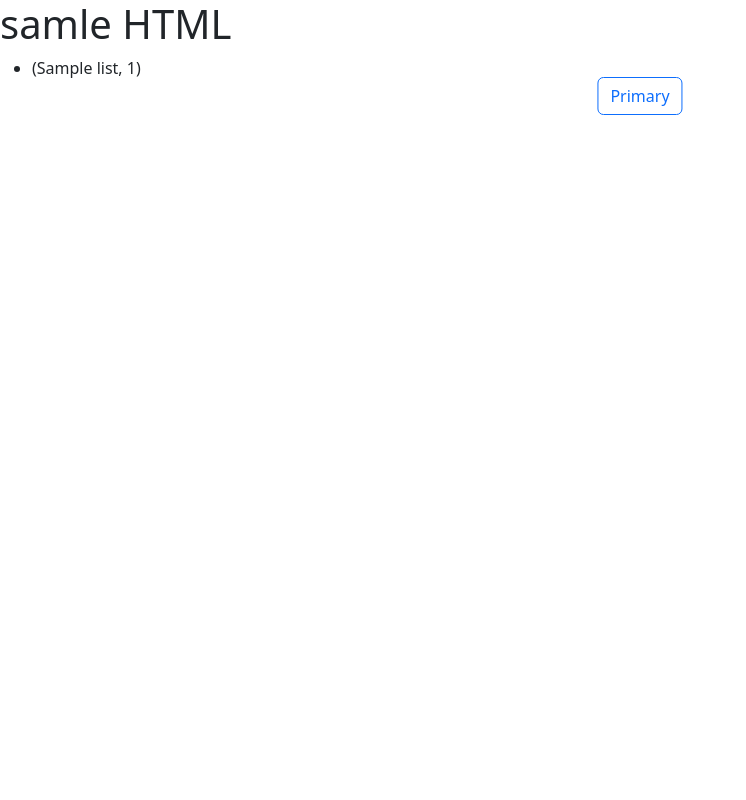
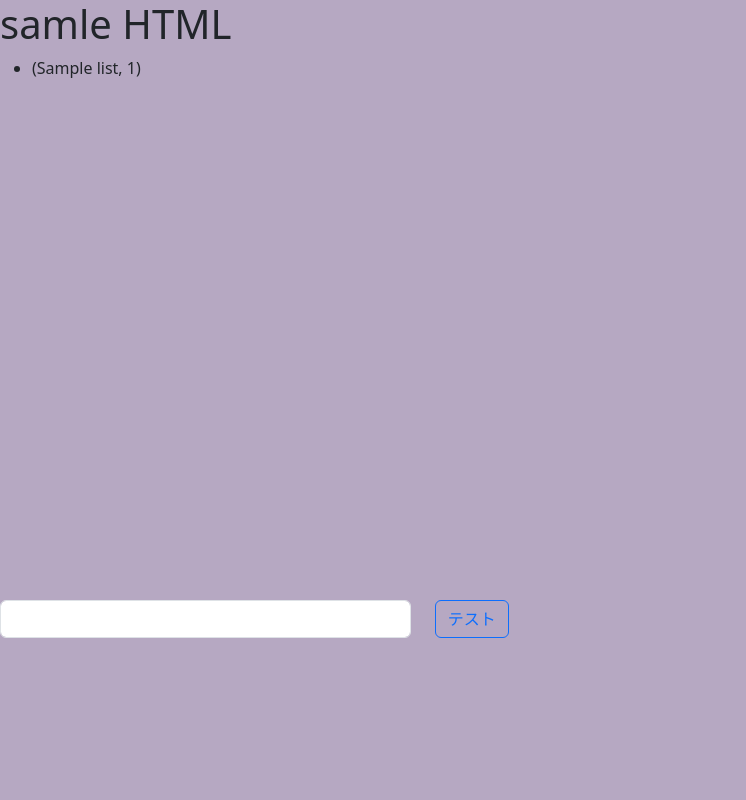
Before and after one commit to nakasm/flask_Test, a Flask app: template myproject/templates/hello.html in a window 1280 px wide. Shown: the whole page, without its empty margins (0-746 px from the left). Run offline with Flask 3, Linux system fonts and the light colour scheme; the template is opened without the code that fills it: most values are stand-ins (such as "Sample title", 1, 10 or a date in 2020).

Commit message:
メッセージ入力欄の追加

```diff
--- /dev/null
+++ b/myproject/static/css/style.css
@@ -0,0 +1,9 @@
+#my-container{
+    min-height: 100vh;
+    min-width: 100vw;
+    background-color: rgb(182, 168, 194);
+}
+#message-container{
+    min-height: 75vh;
+    min-width: 75vw;
+}
--- a/myproject/templates/hello.html
+++ b/myproject/templates/hello.html
@@ -4,18 +4,26 @@
     <meta charset="UTF-8">
     <meta name="viewport" content="width=device-width, initial-scale=1.0">
     <link href="https://cdn.jsdelivr.net/npm/bootstrap@5.3.0/dist/css/bootstrap.min.css" rel="stylesheet" integrity="sha384-9ndCyUaIbzAi2FUVXJi0CjmCapSmO7SnpJef0486qhLnuZ2cdeRhO02iuK6FUUVM" crossorigin="anonymous">
+    <link rel="stylesheet" type="text/css" href= "{{ url_for('static',filename='css/style.css') }}">
     <title>Document</title>
 </head>
 <body>
+    <div id="my-container">
+        <div id="message-container">
         <h1>samle HTML</h1>
         <ul>
             {% for list in lists %}
             <li>{{list, loop.index}}</li>
             {% endfor %}
         </ul>
-    <div class="position-relative">
-        <div class="position-absolute top-100 start-50 translate-middle">
-            <button id="inputbtn" type="button" class="btn btn-outline-primary">Primary</button>
+        </div>
+        <div class="row">
+            <div class="col-4">
+                <input id="inputmsg" class="form-control">
+            </div>
+            <div class="col-4">
+                <button id="inputbtn" type="button" class="btn btn-outline-primary">テスト</button>
+            </div>
         </div>
     </div>
 </body>
```
Lines whose indentation alone changed are shown as unchanged.
